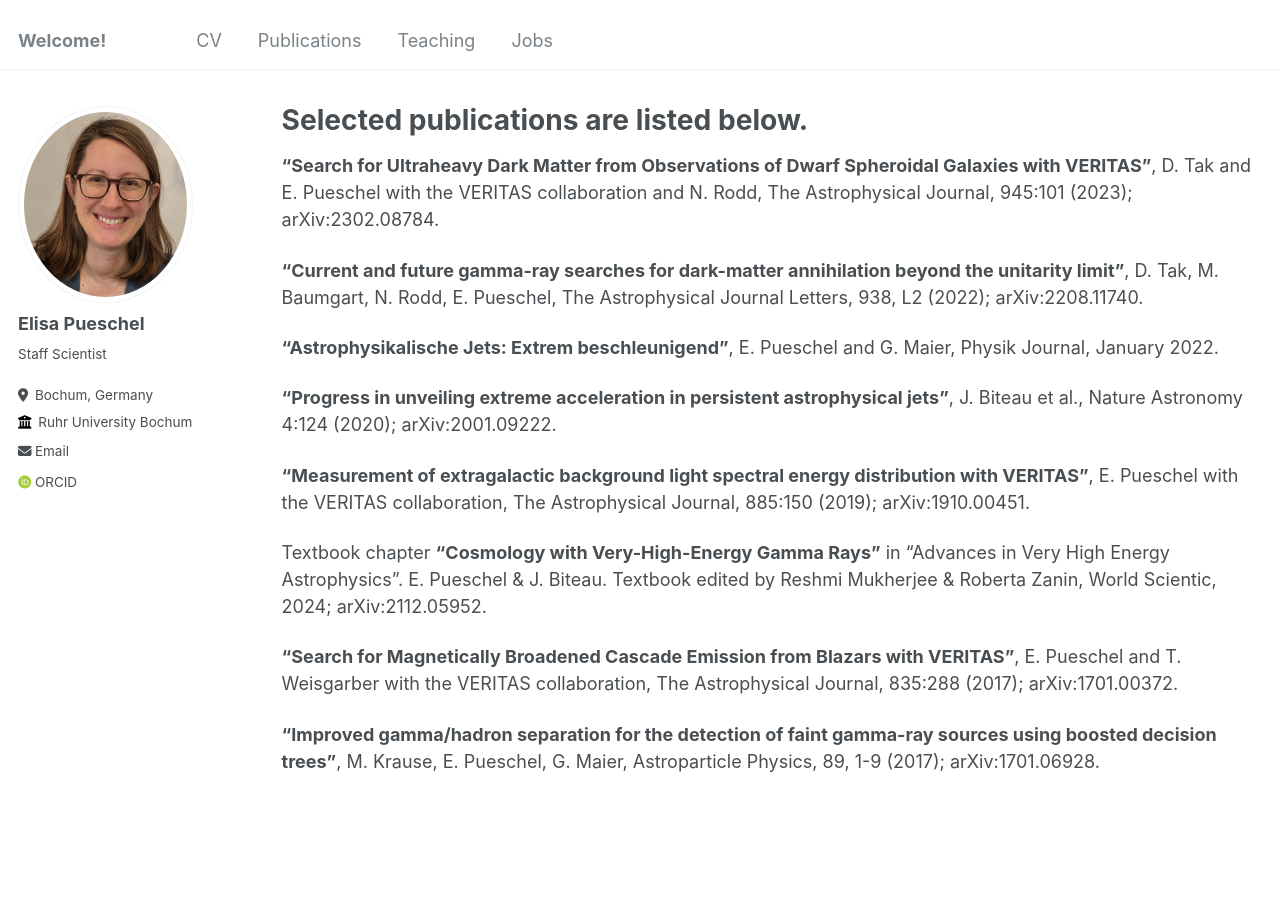
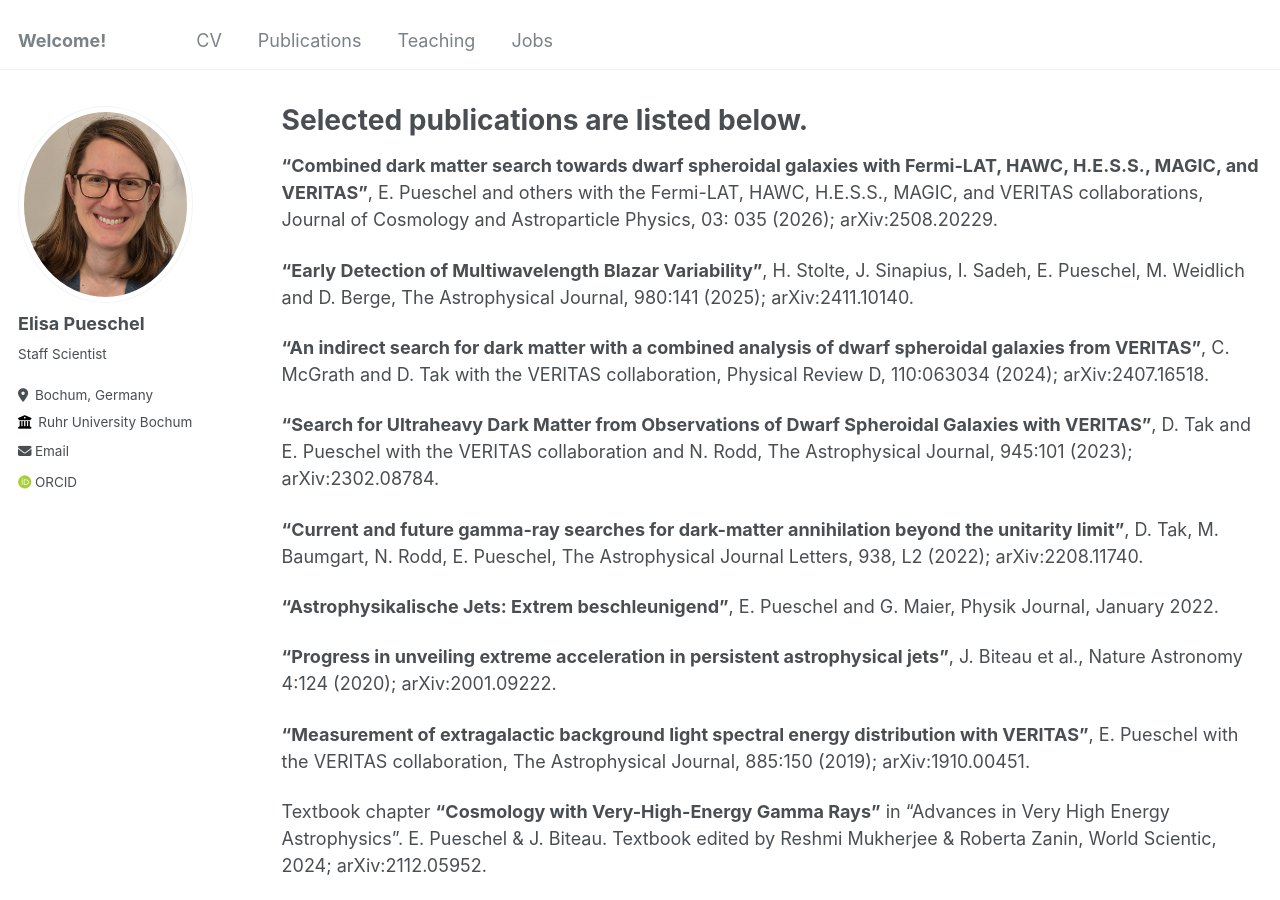
Before and after one commit to epuesche/epuesche.github.io, a Jekyll site: the page built from _pages/publications.md, in a window 1280 px wide and 900 px high. Built offline with Jekyll 4.4.1, drawn with Linux system fonts in a browser that asks for light colours; some web fonts are replaced.

Commit message:
Update publications.md

```diff
--- a/_pages/publications.md
+++ b/_pages/publications.md
@@ -4,6 +4,12 @@ title: "Selected publications are listed below."
 permalink: /publications/
 author_profile: true
 ---
+
+**"Combined dark matter search towards dwarf spheroidal galaxies with Fermi-LAT, HAWC, H.E.S.S., MAGIC, and VERITAS"**, E. Pueschel and others with the Fermi-LAT, HAWC, H.E.S.S., MAGIC, and VERITAS collaborations, Journal of Cosmology and Astroparticle Physics, 03: 035 (2026); arXiv:2508.20229.
+
+**"Early Detection of Multiwavelength Blazar Variability"**, H. Stolte, J. Sinapius, I. Sadeh, E. Pueschel, M. Weidlich and D. Berge, The Astrophysical Journal, 980:141 (2025); arXiv:2411.10140.
+
+**"An indirect search for dark matter with a combined analysis of dwarf spheroidal galaxies from VERITAS"**, C. McGrath and D. Tak with the VERITAS collaboration, Physical Review D, 110:063034 (2024); arXiv:2407.16518.
 
 **"Search for Ultraheavy Dark Matter from Observations of Dwarf Spheroidal Galaxies with VERITAS"**, D. Tak and E. Pueschel with the VERITAS collaboration and N. Rodd, The Astrophysical Journal, 945:101 (2023); arXiv:2302.08784.
 
```
